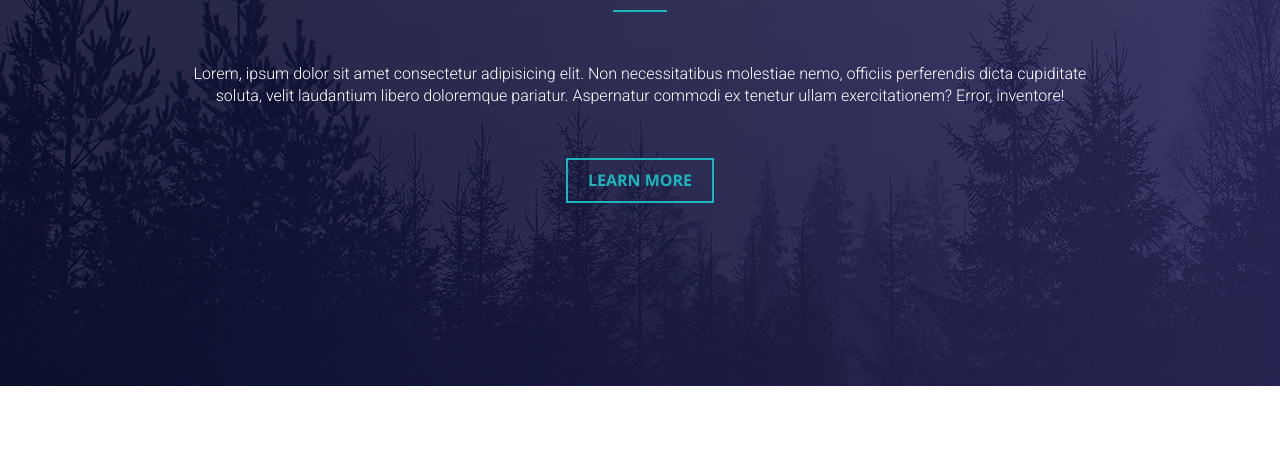
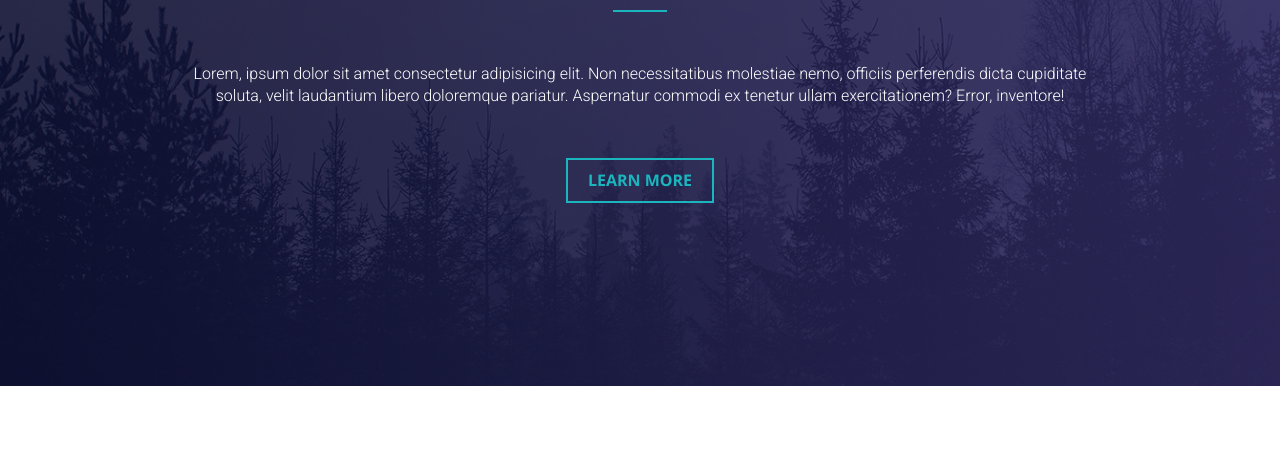
Before and after one commit to AtHkB/GroupWork, a plain HTML site: page index.html in a window 1280 px wide. Shown: the part 254-717 px from the top of the page. Drawn offline with nearby package versions, Linux system fonts and the light colour scheme.

Commit message:
edited background images

```diff
--- a/style.css
+++ b/style.css
@@ -64,6 +64,7 @@
   color: #fff;
   background-color: #00f2ff;
   border: 2px solid #00f2ff;
+  cursor: pointer;
 }
 
 .video {
@@ -72,6 +73,8 @@
   align-items: center;
   background-image: url(./images/bgk-middle.png);
   background-repeat: no-repeat;
+  background-size: cover;
+  background-position: center;
   height: 35rem;
 }
 
@@ -95,9 +98,9 @@
 .heroSection {
   position: relative;
   background-image: url(images/bgk-header.png);
-  background-position: 0% 0%, 50% 50%;
-  background-size: auto, cover;
-  width: 100%;
+  background-repeat: no-repeat;
+  background-size: cover;
+  background-position: center;
   height: 40rem;
   display: flex;
   text-align: center;
```
